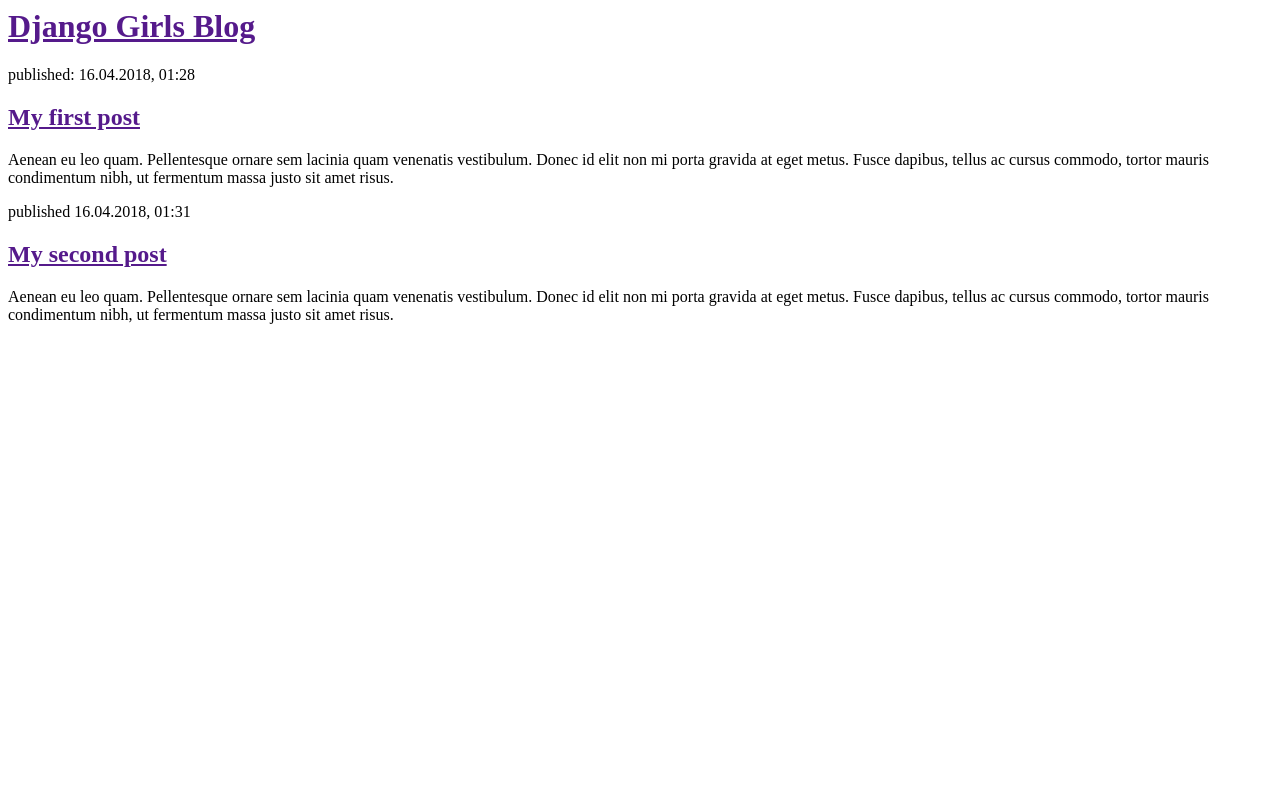
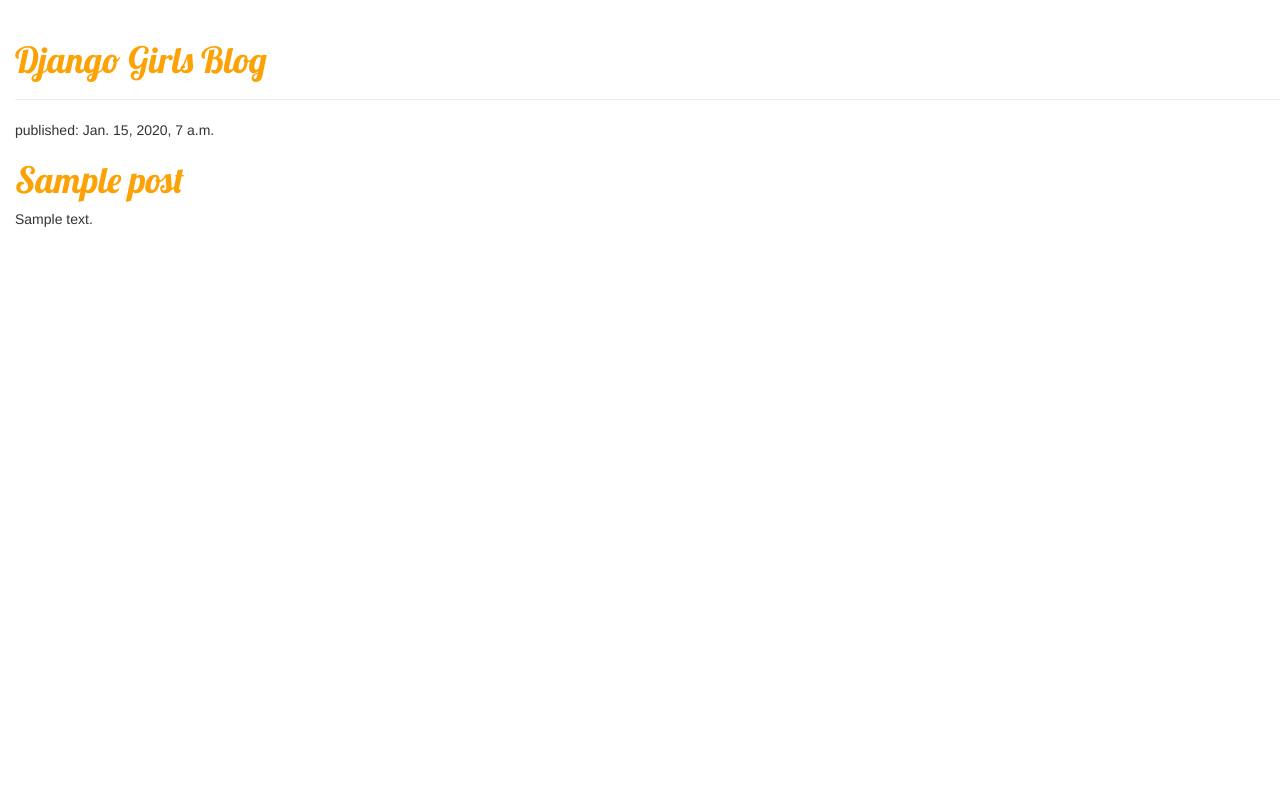
Before and after one commit to italomoraes/my-first-blog, a Django app: template blog/templates/blog/post_list.html in a window 1280 px wide. Run offline with Django 3.2, Linux system fonts and the light colour scheme; the template is opened without the code that fills it: values that come from a table or form of the project are taken from there, others are empty; tables that the repository leaves empty hold one stand-in row (values such as "Sample post"); some libraries are stand-ins or nearby versions.

Commit message:
site até metade do css

```diff
--- /dev/null
+++ b/blog/static/css/blog.css
@@ -0,0 +1,8 @@
+h1 a{
+	color: #FCA205;
+	font-family: 'Lobster';
+}
+
+body{
+	padding-left: 15px;
+}
--- a/blog/templates/blog/post_list.html
+++ b/blog/templates/blog/post_list.html
@@ -1,22 +1,25 @@
+{% load staticfiles %}
 <html>
 	<head>
+		<link rel="stylesheet" href="//maxcdn.bootstrapcdn.com/bootstrap/3.2.0/css/bootstrap.min.css">
+		<link rel="stylesheet" href="//maxcdn.bootstrapcdn.com/bootstrap/3.2.0/css/bootstrap-theme.min.css">
+		<link href="//fonts.googleapis.com/css?family=Lobster&subset=latin,latin-ext" rel="stylesheet" type="text/css">
+		<link rel="stylesheet" href="{% static 'css/blog.css' %}">
 		<title>Django Girls blog</title>
 	</head>
 	<body>
-		<div>
-			<h1><a href="">Django Girls Blog</a></h1>
+		<div class="page-header">
+			<h1><a href="/">Django Girls Blog</a></h1>
 		</div>
 
-		<div>
-			<p>published: 16.04.2018, 01:28</p>
-			<h2><a href="">My first post</a></h2>
-			<p>Aenean eu leo quam. Pellentesque ornare sem lacinia quam venenatis vestibulum. Donec id elit non mi porta gravida at eget metus. Fusce dapibus, tellus ac cursus commodo, tortor mauris condimentum nibh, ut fermentum massa justo sit amet risus.</p>
-		</div>
-
-		<div>
-			<p>published 16.04.2018, 01:31</p>
-			<h2><a href="">My second post</a></h2>
-			<p>Aenean eu leo quam. Pellentesque ornare sem lacinia quam venenatis vestibulum. Donec id elit non mi porta gravida at eget metus. Fusce dapibus, tellus ac cursus commodo, tortor mauris condimentum nibh, ut fermentum massa justo sit amet risus.</p>
+		<div class="post">
+			{% for post in posts %}
+				<div>
+					<p>published: {{ post.published_date }}</p>
+					<h1><a href="">{{ post.title }}</a></h1>
+					<p>{{ post.text|linebreaksbr }}</p>
+				</div>
+			{% endfor %}
 		</div>
 	</body>
 </html>
--- a/blog/views.py
+++ b/blog/views.py
@@ -1,4 +1,7 @@
 from django.shortcuts import render
+from django.utils import timezone
+from .models import Post
 
 def post_list(request):
-	return render(request, 'blog/post_list.html', {})
+	posts = Post.objects.filter(published_date__lte=timezone.now()).order_by('published_date')
+	return render(request, 'blog/post_list.html', {'posts': posts})
```
